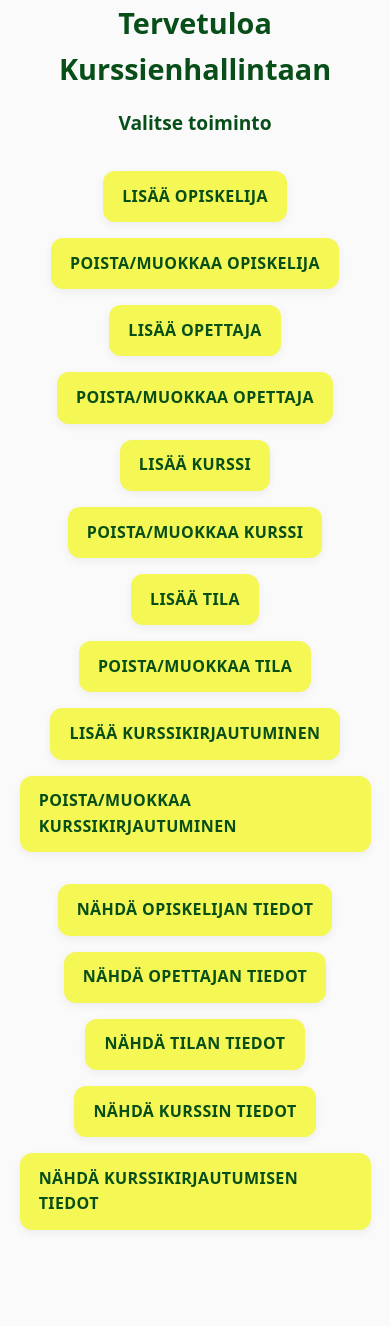
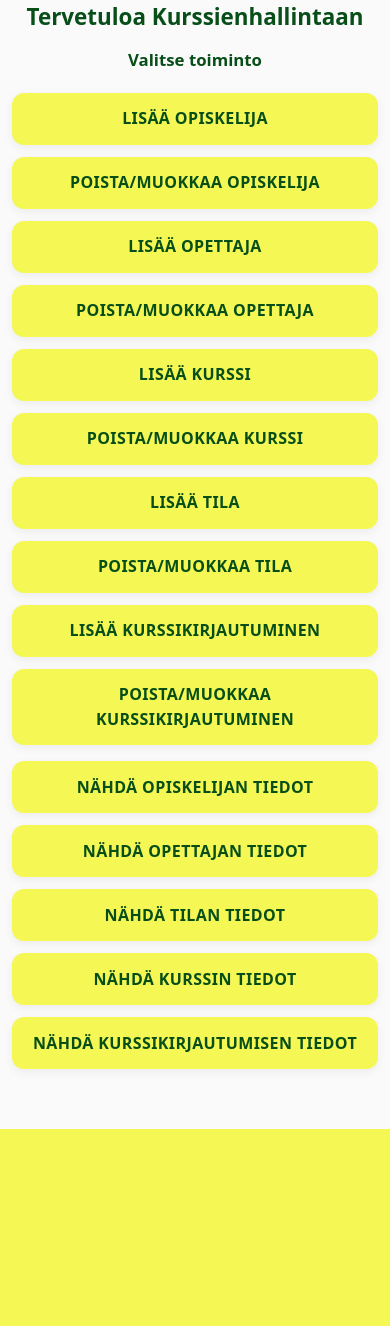
Before and after one commit to TAI-Kurssienhallinta-Ryhma2/kurssienhallinta, a PHP site: page / in a window 390 px wide. After the commit the page ends 1129 px from the top, so only its background shows below. Run offline with PHP 8.4, Linux system fonts and the light colour scheme.

Commit message:
add mobile adaptation

```diff
--- a/style.css
+++ b/style.css
@@ -244,6 +244,7 @@ table {
   width: 100%;
   border-collapse: collapse;
   margin-top: 1rem;
+  font-size: 0.9rem;
   background: #fff;
   border-radius: var(--radius);
   overflow: hidden;
@@ -292,3 +293,134 @@ select#courses {
   width: min(850px, 92%);
   margin: 0 auto 1rem;
 }
+
+/* === MOBILE ADAPTATION === */
+
+@media (max-width: 768px) {
+  html,
+  body {
+    line-height: 1.55;
+    padding-bottom: 1.25rem;
+  }
+
+  h1,
+  h2 {
+    margin-bottom: 0.75rem;
+  }
+  h1 {
+    font-size: clamp(1.4rem, 5vw, 1.9rem);
+  }
+  h2 {
+    font-size: clamp(1.05rem, 4vw, 1.25rem);
+  }
+
+  .lists-wrapper {
+    width: 94%;
+    margin: 1.25rem auto;
+    gap: 1rem;
+  }
+  .action-list,
+  .review-list {
+    gap: 0.75rem;
+    justify-content: stretch;
+  }
+  .action-list-item,
+  .review-list-item {
+    width: 100%;
+  }
+  .action-list-link,
+  .review-list-link {
+    padding: 0.9rem 1rem;
+    text-align: center;
+  }
+
+  .go-back-btn {
+    display: block;
+    width: calc(100% - 2rem);
+    margin: 1rem auto 0;
+    text-align: center;
+  }
+
+  .form-wrapper {
+    width: 94%;
+    margin: 1.25rem auto 1.5rem;
+    padding: 1.1rem 1rem 1.2rem;
+  }
+  .form-group {
+    margin-bottom: 1rem;
+  }
+  .form-group label {
+    margin-bottom: 0.35rem;
+  }
+
+  input[type="text"],
+  input[type="number"],
+  input[type="date"],
+  select,
+  textarea {
+    padding: 0.6rem 0.75rem;
+    font-size: 16px;
+  }
+
+  .button-wrapper {
+    margin-top: 1.2rem;
+  }
+  .submit-btn {
+    padding: 0.8rem 1.2rem;
+  }
+
+  .description-wrapper {
+    width: 94%;
+    margin: 1rem auto 0;
+    padding: 1rem 0.9rem 0.8rem;
+  }
+  .description-title {
+    font-size: 1.05rem;
+  }
+
+  table {
+    display: block;
+    width: 100%;
+    max-width: 100%;
+    overflow-x: auto;
+    -webkit-overflow-scrolling: touch;
+    white-space: nowrap;
+    font-size: 0.88rem;
+  }
+
+  th,
+  td {
+    padding: 0.55rem 0.7rem;
+    line-height: 1.3;
+  }
+
+  label[for="students"],
+  label[for="teachers"],
+  label[for="courses"],
+  select#students,
+  select#teachers,
+  select#courses {
+    width: 94%;
+    margin-left: auto;
+    margin-right: auto;
+  }
+}
+
+@media (max-width: 420px) {
+  .action-list-link,
+  .review-list-link {
+    padding: 0.85rem 0.8rem;
+  }
+
+  table {
+    font-size: 0.84rem;
+  }
+  th,
+  td {
+    padding: 0.5rem 0.6rem;
+  }
+
+  .submit-btn {
+    padding: 0.75rem 1rem;
+  }
+}
```
